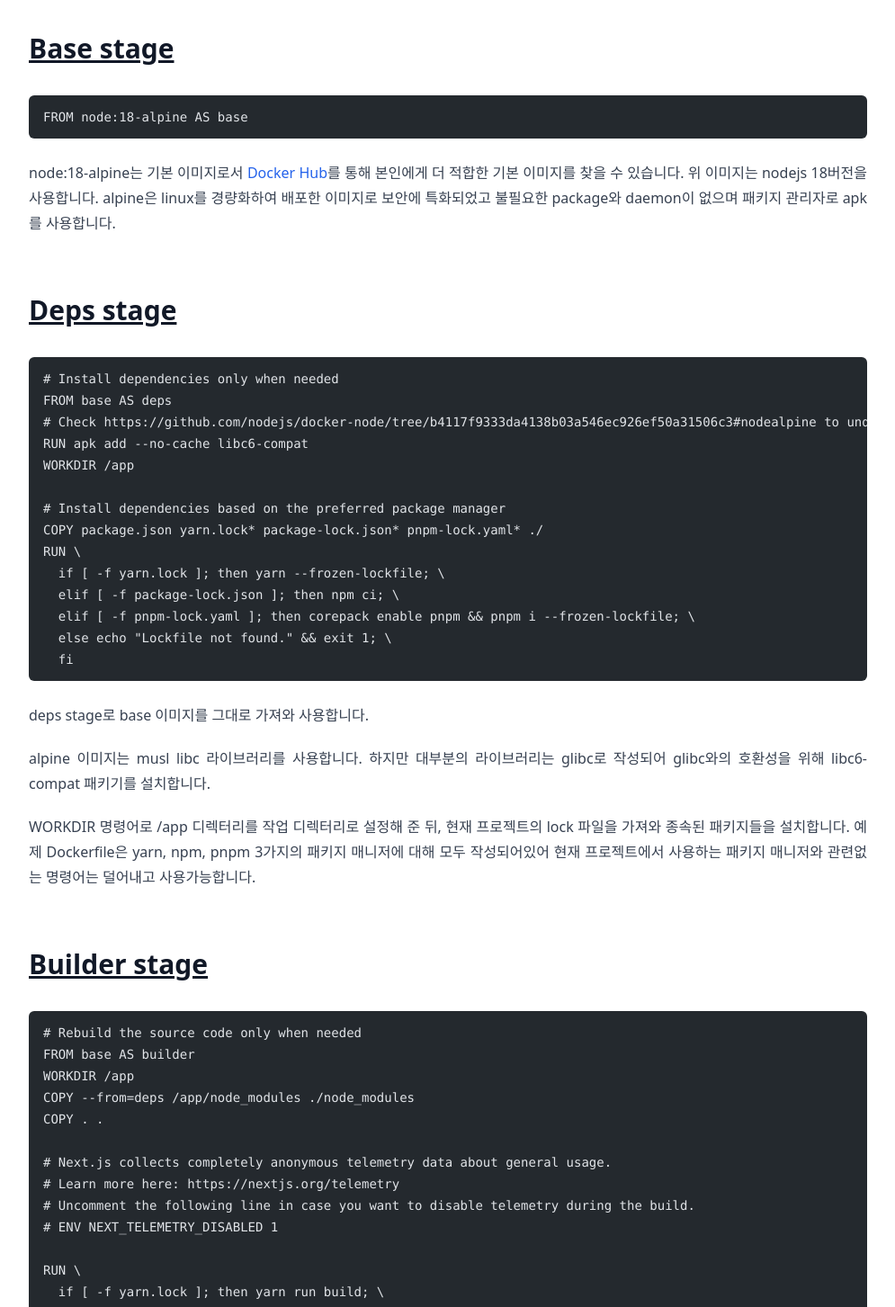
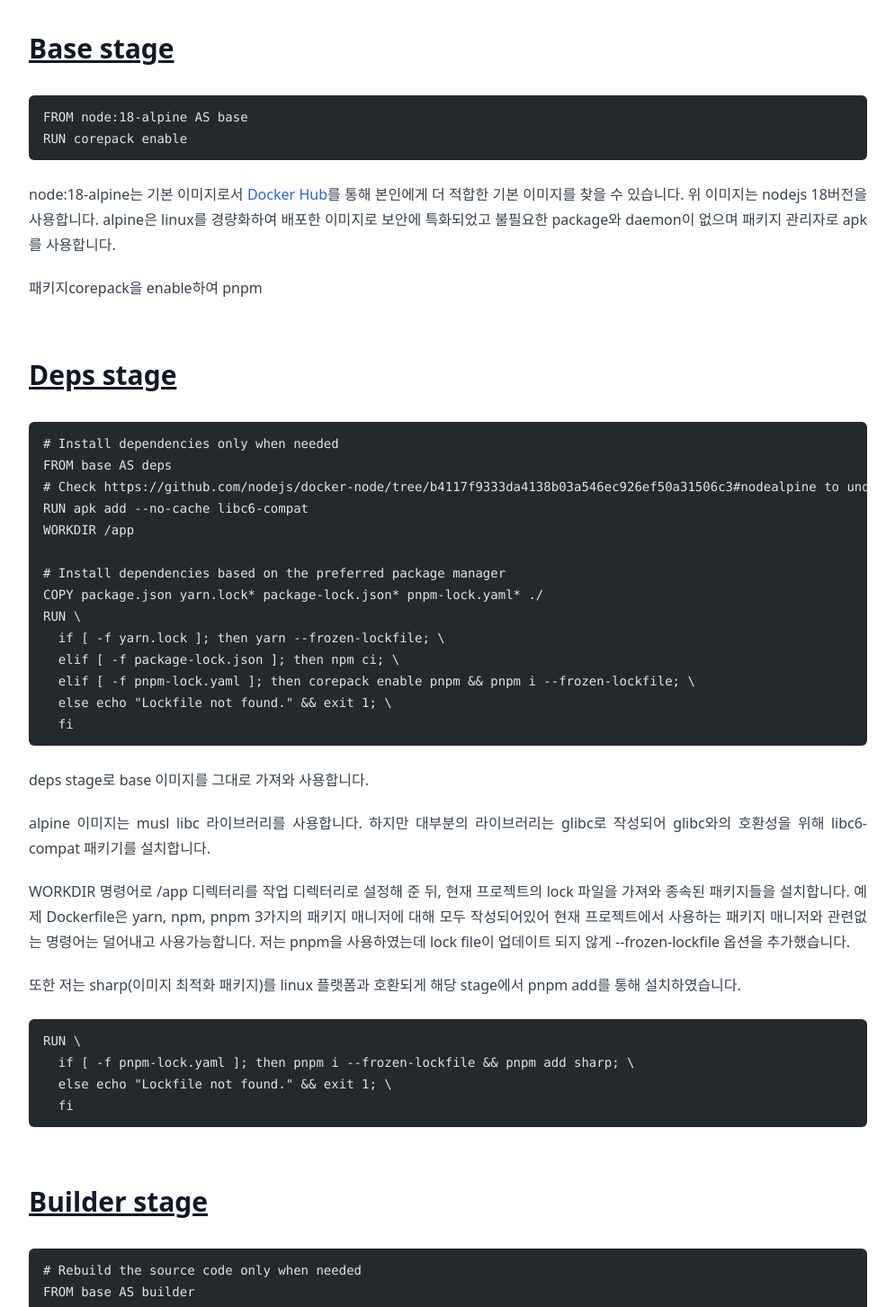
Before and after one commit to pillomon/devvoyage.io, an Astro site: page /blog/20240520 in a window 1280 px wide. Shown: the part 940-2393 px from the top of the page at 90% size, without its empty margins (142-1137 px from the left). Built offline with nearby package versions, Linux system fonts and the light colour scheme; Astro itself is replaced by a stand-in of ours; some packages are replaced by stand-ins of ours; code samples lack their colours.

Commit message:
docs: 문서 작성 중

````diff
--- a/src/content/blog/20240520.md
+++ b/src/content/blog/20240520.md
@@ -11,7 +11,7 @@ topic: Docker를 이용하여 Next.js 이미지를 생성하는 방법을 공유
 
 ## TL;DR
 
-비단 프론트엔드 뿐만이 아니더라도 development, staging, live(production) 환경이 달라 문제를 겪었던 경험은 개발자라면 한 번쯤은 있을 거라고 생각합니다. 이런 문제를 해결할 방법 중 Docker를 사용해 Next.js 이미지를 생성하고 Docker 컨테이너를 실행하는 방법에 대해 다뤄보려 합니다. Vercel에서 제공하는 Next.js의 Dockerfile 샘플을 가지고 설명을 진행하겠습니다.
+비단 프론트엔드 뿐만이 아니더라도 development, staging, live(production) 환경이 달라 문제를 겪었던 경험은 개발자라면 한 번쯤은 있을 거라고 생각합니다. 이런 문제를 해결할 방법 중 Docker를 사용해 Next.js 이미지를 생성하고 Docker 컨테이너를 실행하는 방법에 대해 다뤄보려 합니다. Vercel에서 제공하는 Next.js의 Dockerfile 샘플에 몇가지 구문을 추가한 내용을 가지고 설명을 진행하겠습니다.
 
 [Next.js Dockerfile sample by Vercel](https://react-hook-form.com)
 
@@ -28,9 +28,12 @@ topic: Docker를 이용하여 Next.js 이미지를 생성하는 방법을 공유
 
 ```Dockerfile
 FROM node:18-alpine AS base
+RUN corepack enable
 ```
 
 node:18-alpine는 기본 이미지로서 [Docker Hub](https://hub.docker.com)를 통해 본인에게 더 적합한 기본 이미지를 찾을 수 있습니다. 위 이미지는 nodejs 18버전을 사용합니다. alpine은 linux를 경량화하여 배포한 이미지로 보안에 특화되었고 불필요한 package와 daemon이 없으며 패키지 관리자로 apk를 사용합니다.
+
+패키지corepack을 enable하여 pnpm
 
 ## Deps stage
 
@@ -55,7 +58,16 @@ deps stage로 base 이미지를 그대로 가져와 사용합니다.
 
 alpine 이미지는 musl libc 라이브러리를 사용합니다. 하지만 대부분의 라이브러리는 glibc로 작성되어 glibc와의 호환성을 위해 libc6-compat 패키기를 설치합니다.
 
-WORKDIR 명령어로 /app 디렉터리를 작업 디렉터리로 설정해 준 뒤, 현재 프로젝트의 lock 파일을 가져와 종속된 패키지들을 설치합니다. 예제 Dockerfile은 yarn, npm, pnpm 3가지의 패키지 매니저에 대해 모두 작성되어있어 현재 프로젝트에서 사용하는 패키지 매니저와 관련없는 명령어는 덜어내고 사용가능합니다.
+WORKDIR 명령어로 /app 디렉터리를 작업 디렉터리로 설정해 준 뒤, 현재 프로젝트의 lock 파일을 가져와 종속된 패키지들을 설치합니다. 예제 Dockerfile은 yarn, npm, pnpm 3가지의 패키지 매니저에 대해 모두 작성되어있어 현재 프로젝트에서 사용하는 패키지 매니저와 관련없는 명령어는 덜어내고 사용가능합니다. 저는 pnpm을 사용하였는데 lock file이 업데이트 되지 않게 --frozen-lockfile 옵션을 추가했습니다.
+
+또한 저는 sharp(이미지 최적화 패키지)를 linux 플랫폼과 호환되게 해당 stage에서 pnpm add를 통해 설치하였습니다.
+
+```Dockerfile
+RUN \
+  if [ -f pnpm-lock.yaml ]; then pnpm i --frozen-lockfile && pnpm add sharp; \
+  else echo "Lockfile not found." && exit 1; \
+  fi
+```
 
 ## Builder stage
 
````
